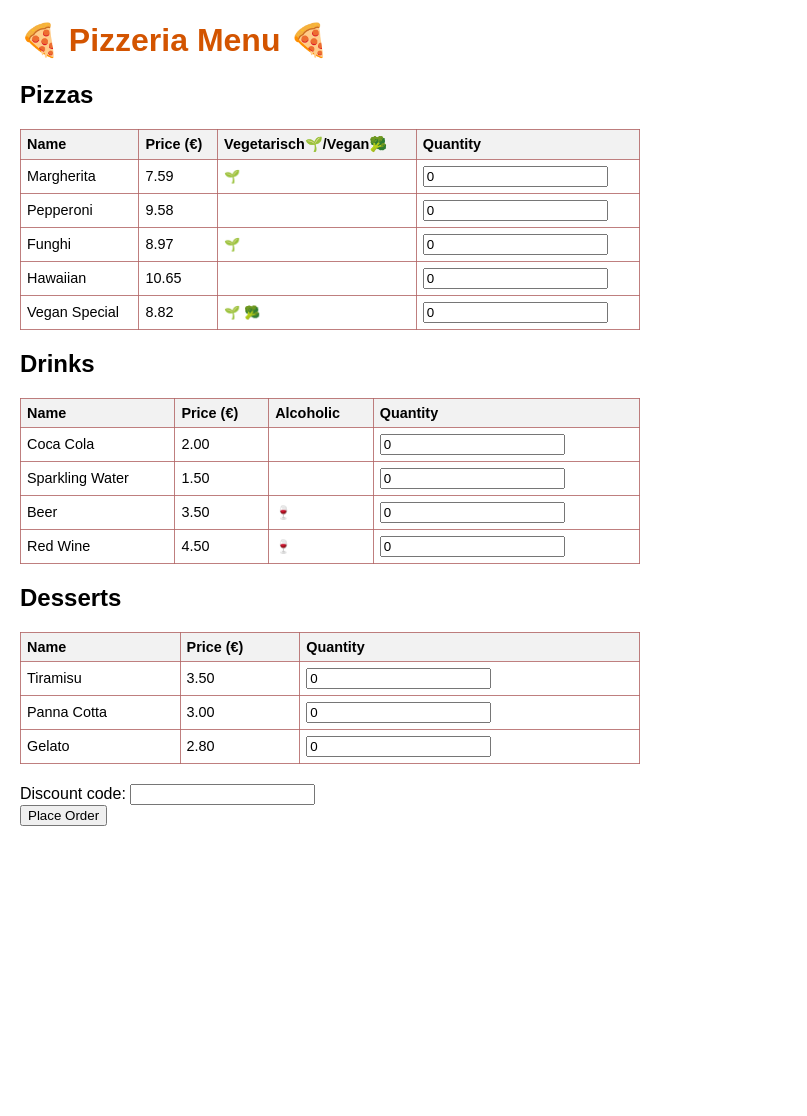
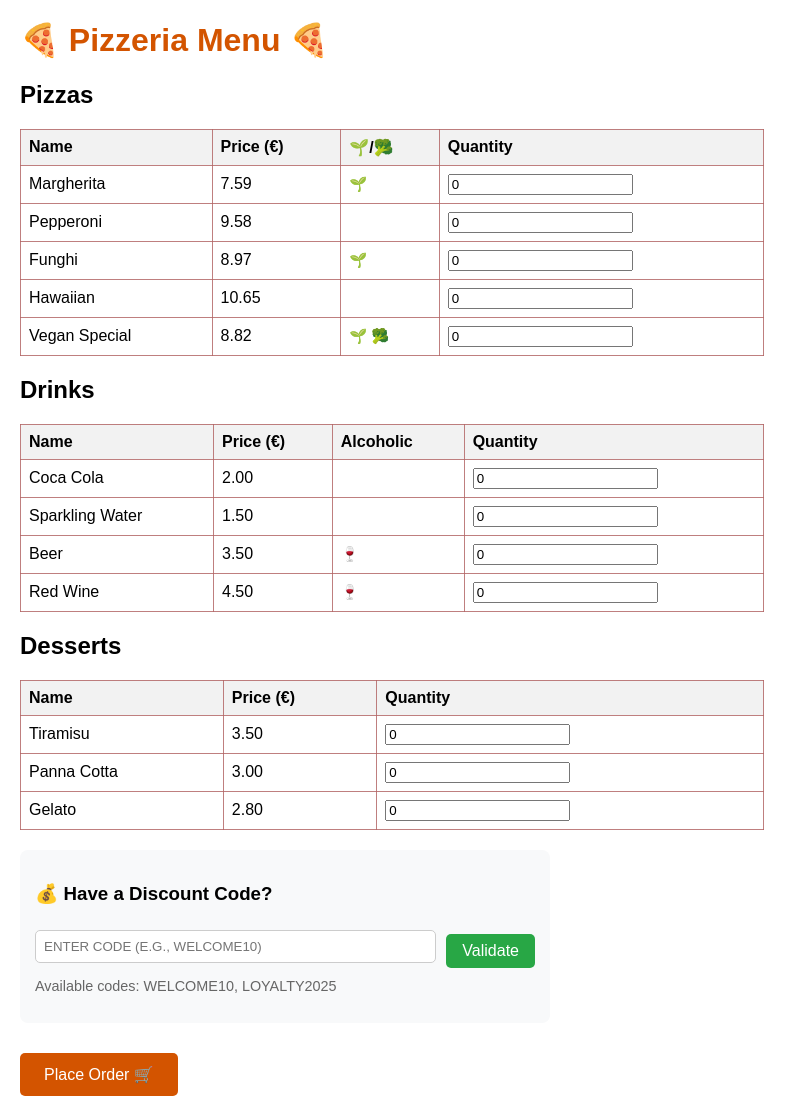
Before and after one commit to lillymeravirgi/mamma-mia-pizzeria, a Flask app: page /menu in a window 1280 px wide. Shown: the whole page, without its empty margins (0-807 px from the left). Before the commit the page ends 826 px from the top, so only its background shows below. Run offline with Flask 3, Linux system fonts and the light colour scheme; the visitor is signed in with stand-in values (Sample User, id 1); data comes from the database, SQL or seed files in the repository; tables that the repository leaves empty hold one stand-in row (values such as "Sample post").

Commit message:
fixed small hickup

```diff
--- a/Application/src/Application.py
+++ b/Application/src/Application.py
@@ -1,7 +1,7 @@
 from decimal import Decimal
 from datetime import datetime, timedelta
 from sqlalchemy import func
-from methodsORM import (get_discount_info, get_pizza_menu, get_drink_menu, get_dessert_menu,
+from methodsORM import (get_all_orders, get_discount_info, get_pizza_menu, get_drink_menu, get_dessert_menu,
                         SessionLocal, get_customer_by_id, create_customer,
                         add_order, find_deliverer, get_customer_by_name_birthdate,
                         make_deliverer_available, apply_discount_code, check_birthday_discount,
@@ -388,9 +388,7 @@ def customer_profile():
     birthday_info = check_birthday_discount(db_session, session['customer_id'])
 
 
-    total_orders = db_session.query(Order).filter(
-        Order.customer_id == session['customer_id']
-    ).count()
+    total_orders = get_all_orders(session['customer_id'])
 
     db_session.close()
 
--- a/Application/src/methodsORM.py
+++ b/Application/src/methodsORM.py
@@ -419,6 +419,12 @@ def create_customer(session: Session, name: str, gender: str, birthdate,
     session.flush()
     return new_customer.id
 
+def get_all_orders( session: Session):
+     session.query(Order).filter(
+        Order.customer_id == session['customer_id']
+    ).count()
+
+
 def get_discount_info(session: Session, code: str) -> dict:
     """
     Get information about a discount code without applying it.
--- a/Application/src/templates/menu.html
+++ b/Application/src/templates/menu.html
@@ -5,33 +5,125 @@
     <style>
         body { font-family: Arial, sans-serif; margin: 20px; }
         h1 { color: #d35400; }
-        table { border-collapse: collapse; width: 60%; margin-bottom: 20px; }
-        th, td { border: 1px solid #ccc; padding: 8px; text-align: left; }
-        th { background-color: #f2f2f2; }
-        .tags { font-size: 0.9em; color: rgb(113, 177, 113); }
-
         table {
             border-collapse: collapse;
-            width: 50%;
-            font-size: 0.9em;
+            width: 60%;
             margin-bottom: 20px;
         }
         th, td {
             border: 1px solid #b36565d4;
-            padding: 6px;
+            padding: 8px;
             text-align: left;
+        }
+        th { background-color: #f2f2f2; }
+        .tags { font-size: 0.9em; color: rgb(113, 177, 113); }
+
+        .discount-section {
+            background: #f8f9fa;
+            padding: 15px;
+            border-radius: 8px;
+            margin: 20px 0;
+            max-width: 500px;
+        }
+
+        .discount-input {
+            display: flex;
+            gap: 10px;
+            align-items: center;
+        }
+
+        .discount-input input {
+            flex: 1;
+            padding: 8px;
+            border: 1px solid #ccc;
+            border-radius: 5px;
+        }
+
+        .discount-message {
+            margin-top: 10px;
+            padding: 10px;
+            border-radius: 5px;
+            display: none;
+        }
+
+        .discount-message.success {
+            background: #d4edda;
+            color: #155724;
+            border: 1px solid #c3e6cb;
+            display: block;
+        }
+
+        .discount-message.error {
+            background: #f8d7da;
+            color: #721c24;
+            border: 1px solid #f5c6cb;
+            display: block;
+        }
+
+        .birthday-box, .loyalty-box {
+            background: #fff3cd;
+            border: 1px solid #ffc107;
+            color: #856404;
+            padding: 15px;
+            border-radius: 8px;
+            margin: 20px 0;
+            max-width: 600px;
+        }
+
+        .birthday-box { background: #d4edda; color: #155724; }
+
+        button {
+            background-color: #d35400;
+            color: white;
+            padding: 12px 24px;
+            border: none;
+            border-radius: 5px;
+            cursor: pointer;
+            font-size: 16px;
+            margin-top: 10px;
+        }
+
+        button:hover {
+            background-color: #e67e22;
+        }
+
+        .validate-btn {
+            background-color: #28a745;
+            padding: 8px 16px;
+        }
+
+        .validate-btn:hover {
+            background-color: #218838;
         }
     </style>
 </head>
 <body>
     <h1>🍕 Pizzeria Menu 🍕</h1>
-    <form method="POST">
 
+    {% if birthday_info.is_birthday %}
+    <div class="birthday-box">
+        <h3>🎉 Happy Birthday, {{ customer_name }}! 🎉</h3>
+        <p>Today you get FREE:</p>
+        <ul>
+            <li>🍕 1 {{ birthday_info.free_pizza.name if birthday_info.free_pizza else "Pizza" }}</li>
+            <li>🥤 1 {{ birthday_info.free_drink.name if birthday_info.free_drink else "Drink" }}</li>
+        </ul>
+        <p><em>Your free items will be automatically added to your order!</em></p>
+    </div>
+    {% endif %}
 
+    {% if loyalty_eligible %}
+    <div class="loyalty-box">
+        <h3>🎁 Loyalty Reward Available!</h3>
+        <p>You've ordered {{ customer.pizzas_ordered_count }} pizzas!</p>
+        <p><strong>You'll get 10% off this order!</strong></p>
+    </div>
+    {% endif %}
 
+    <form method="POST" id="orderForm">
         <h2>Pizzas</h2>
         <table>
-            <tr><th>Name</th><th>Price (€)</th><th>Vegetarisch🌱/Vegan🥦</th><th>Quantity</th></tr>
+            <tr><th>Name</th><th>Price (€)</th><th>🌱/🥦</th><th>Quantity</th></tr>
             {% for pizza in pizzas %}
             <tr>
                 <td>{{ pizza.name }}</td>
@@ -72,19 +164,71 @@
             {% endfor %}
         </table>
 
-        {% if birthday_info.is_birthday %}
-        <p>🎉 Happy Birthday! You get a free pizza and drink:
-            {{ birthday_info.free_pizza.name if birthday_info.free_pizza else "" }},
-            {{ birthday_info.free_drink.name if birthday_info.free_drink else "" }}
-        </p>
-        {% endif %}
+        <div class="discount-section">
+            <h3>💰 Have a Discount Code?</h3>
+            <div class="discount-input">
+                <input type="text"
+                       name="discount_code"
+                       id="discountCode"
+                       placeholder="Enter code (e.g., WELCOME10)"
+                       style="text-transform: uppercase;">
+                <button type="button" class="validate-btn" onclick="validateDiscount()">
+                    Validate
+                </button>
+            </div>
+            <div id="discountMessage" class="discount-message"></div>
+            <p style="font-size: 0.9em; color: #666; margin-top: 10px;">
+                Available codes: WELCOME10, LOYALTY2025
+            </p>
+        </div>
 
-        {% if loyalty_eligible %}
-        <p>🎁 You are eligible for the 10-pizza loyalty discount!</p>
-        {% endif %}
+        <button type="submit">Place Order 🛒</button>
+    </form>
 
-        Discount code: <input type="text" name="discount_code"><br>
-        <button type="submit">Place Order</button>
-    </form>
+    <script>
+        function validateDiscount() {
+            const code = document.getElementById('discountCode').value.trim();
+            const messageDiv = document.getElementById('discountMessage');
+
+            if (!code) {
+                messageDiv.className = 'discount-message error';
+                messageDiv.textContent = 'Please enter a discount code';
+                return;
+            }
+
+            // Show loading state
+            messageDiv.className = 'discount-message';
+            messageDiv.style.display = 'block';
+            messageDiv.textContent = 'Validating...';
+
+            // Validate via AJAX
+            fetch('/validate_discount', {
+                method: 'POST',
+                headers: {
+                    'Content-Type': 'application/json',
+                },
+                body: JSON.stringify({ code: code })
+            })
+            .then(response => response.json())
+            .then(data => {
+                if (data.valid) {
+                    messageDiv.className = 'discount-message success';
+                    messageDiv.textContent = '✓ ' + data.message;
+                } else {
+                    messageDiv.className = 'discount-message error';
+                    messageDiv.textContent = '✗ ' + data.message;
+                }
+            })
+            .catch(error => {
+                messageDiv.className = 'discount-message error';
+                messageDiv.textContent = 'Error validating code';
+            });
+        }
+
+        // Auto-uppercase discount code
+        document.getElementById('discountCode').addEventListener('input', function(e) {
+            e.target.value = e.target.value.toUpperCase();
+        });
+    </script>
 </body>
 </html>
```
